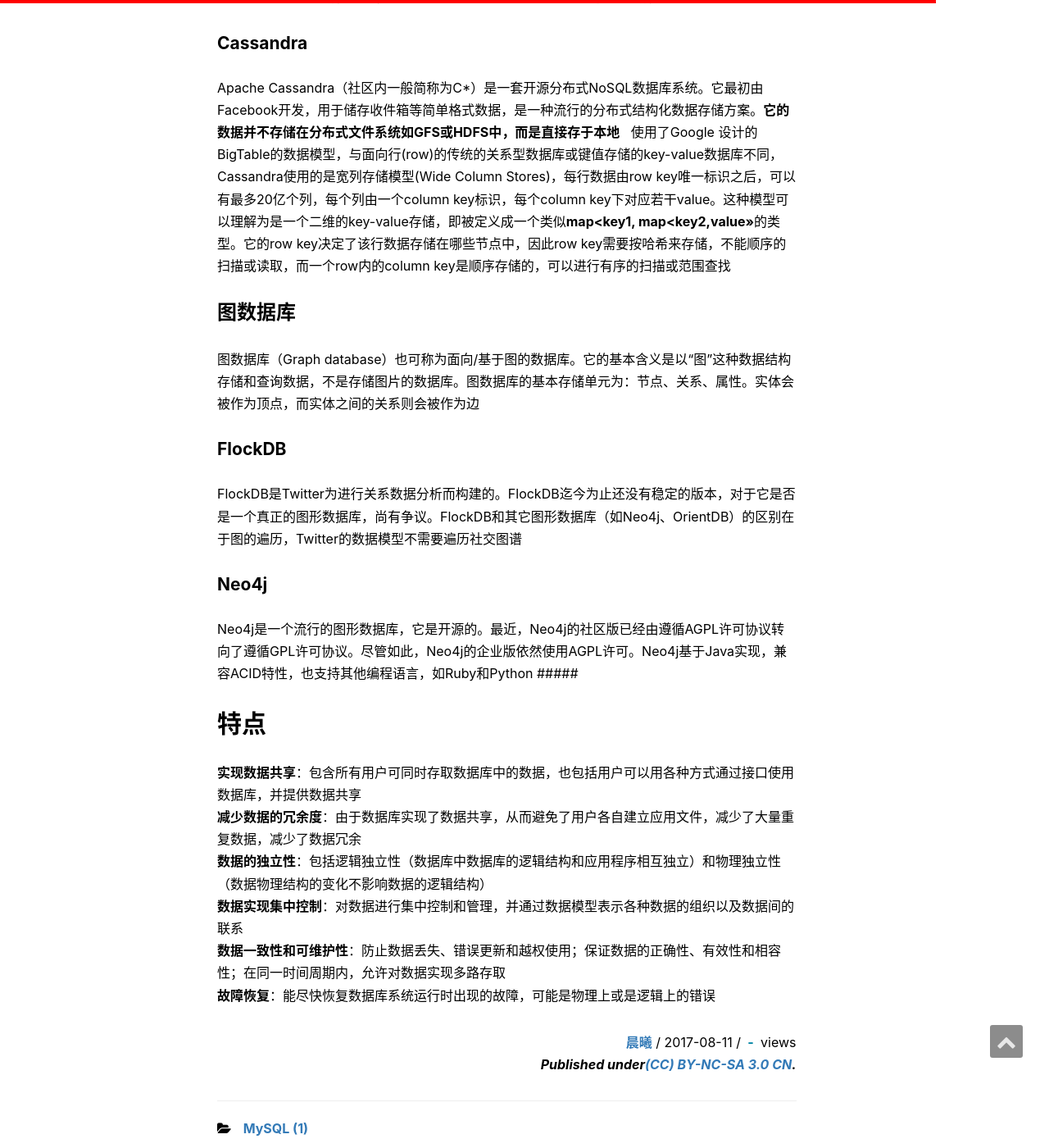
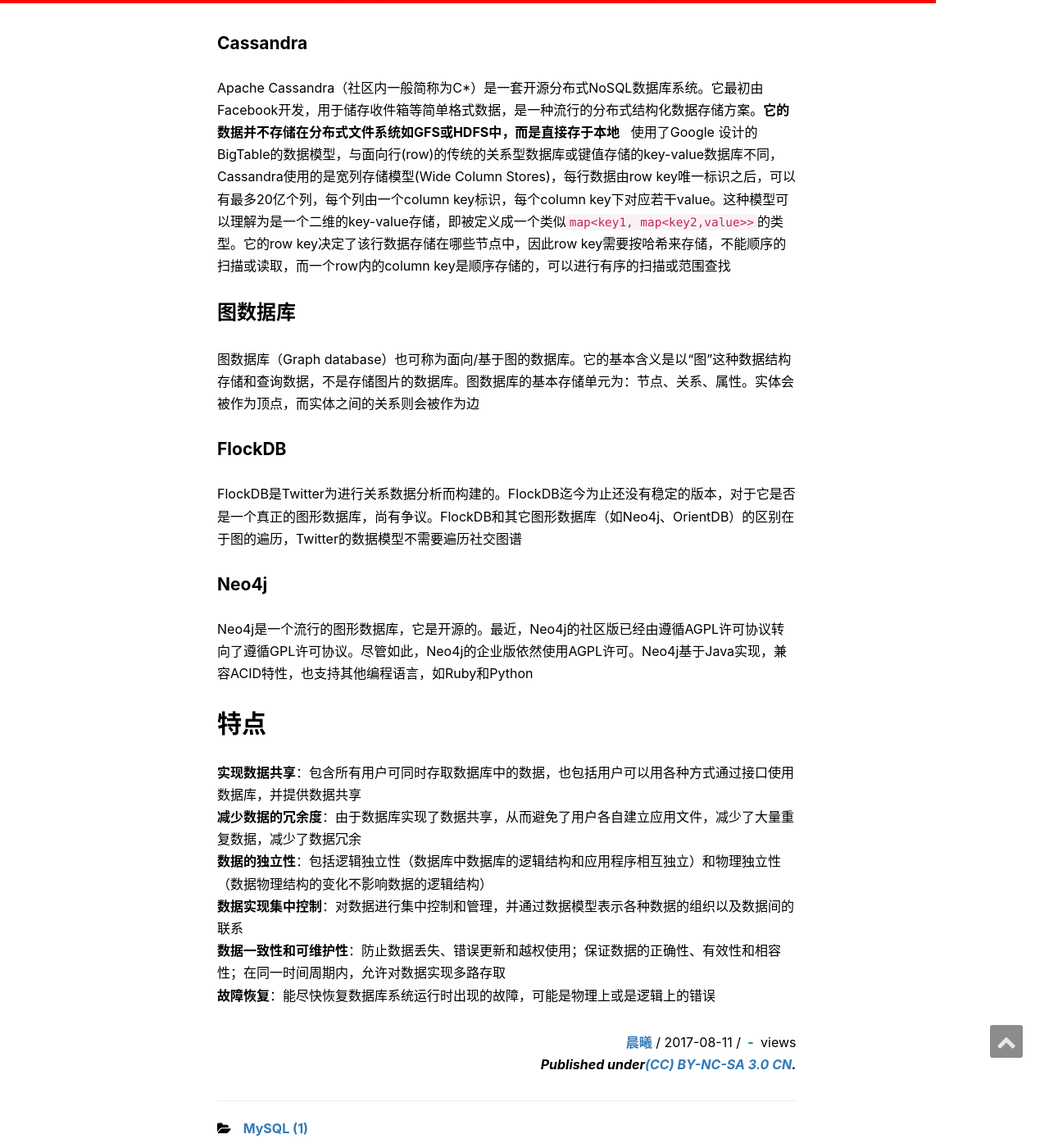
Before and after one commit to zfb132/zfb132.github.com, a Jekyll site: the page built from _posts/2017-08-11-database_introduction.md, in a window 1280 px wide and 1400 px high, scrolled down 8536 px. Shown: the whole window at 82% size. Built offline with Jekyll 4.4.1, drawn with Linux system fonts in a browser that asks for light colours; nearby versions of some CDN libraries; comment, search, counter and statistics services are not loaded.

Commit message:
修订部分表述

```diff
--- a/_posts/2017-08-11-database_introduction.md
+++ b/_posts/2017-08-11-database_introduction.md
@@ -85,14 +85,13 @@ Apache CouchDB（Cluster Of Unreliable Commodity Hardware DataBase）是一个
 Apache HBase最初是Powerset公司为了处理自然语言搜索产生的海量数据而开展的项目。不过现在它已经是Apache基金会的顶级项目，它是一个开源的非关系型分布式数据库（NoSQL），参考了谷歌的BigTable建模，实现的编程语言为 Java，运行于HDFS文件系统之上，为 Hadoop 提供类似于BigTable 规模的服务。因此，它可以容错地存储海量稀疏的数据。它在列上实现了BigTable论文提到的压缩算法、内存操作和布隆过滤器。HBase的表能够作为MapReduce任务的输入和输出，可以通过Java API来访问数据，也可以通过REST、Avro或者Thrift的API来访问
 #### Cassandra
 Apache Cassandra（社区内一般简称为C\*）是一套开源分布式NoSQL数据库系统。它最初由Facebook开发，用于储存收件箱等简单格式数据，是一种流行的分布式结构化数据存储方案。**它的数据并不存储在分布式文件系统如GFS或HDFS中，而是直接存于本地**
-使用了Google 设计的 BigTable的数据模型，与面向行(row)的传统的关系型数据库或键值存储的key-value数据库不同，Cassandra使用的是宽列存储模型(Wide Column Stores)，每行数据由row key唯一标识之后，可以有最多20亿个列，每个列由一个column key标识，每个column key下对应若干value。这种模型可以理解为是一个二维的key-value存储，即被定义成一个类似**map<key1, map<key2,value>>**的类型。它的row key决定了该行数据存储在哪些节点中，因此row key需要按哈希来存储，不能顺序的扫描或读取，而一个row内的column key是顺序存储的，可以进行有序的扫描或范围查找
+使用了Google 设计的 BigTable的数据模型，与面向行(row)的传统的关系型数据库或键值存储的key-value数据库不同，Cassandra使用的是宽列存储模型(Wide Column Stores)，每行数据由row key唯一标识之后，可以有最多20亿个列，每个列由一个column key标识，每个column key下对应若干value。这种模型可以理解为是一个二维的key-value存储，即被定义成一个类似`map<key1, map<key2,value>>`的类型。它的row key决定了该行数据存储在哪些节点中，因此row key需要按哈希来存储，不能顺序的扫描或读取，而一个row内的column key是顺序存储的，可以进行有序的扫描或范围查找
 ### 图数据库
 图数据库（Graph database）也可称为面向/基于图的数据库。它的基本含义是以“图”这种数据结构存储和查询数据，不是存储图片的数据库。图数据库的基本存储单元为：节点、关系、属性。实体会被作为顶点，而实体之间的关系则会被作为边
 #### FlockDB
 FlockDB是Twitter为进行关系数据分析而构建的。FlockDB迄今为止还没有稳定的版本，对于它是否是一个真正的图形数据库，尚有争议。FlockDB和其它图形数据库（如Neo4j、OrientDB）的区别在于图的遍历，Twitter的数据模型不需要遍历社交图谱
 #### Neo4j
 Neo4j是一个流行的图形数据库，它是开源的。最近，Neo4j的社区版已经由遵循AGPL许可协议转向了遵循GPL许可协议。尽管如此，Neo4j的企业版依然使用AGPL许可。Neo4j基于Java实现，兼容ACID特性，也支持其他编程语言，如Ruby和Python
-#####
 ## 特点
 **实现数据共享**：包含所有用户可同时存取数据库中的数据，也包括用户可以用各种方式通过接口使用数据库，并提供数据共享
 **减少数据的冗余度**：由于数据库实现了数据共享，从而避免了用户各自建立应用文件，减少了大量重复数据，减少了数据冗余
```
